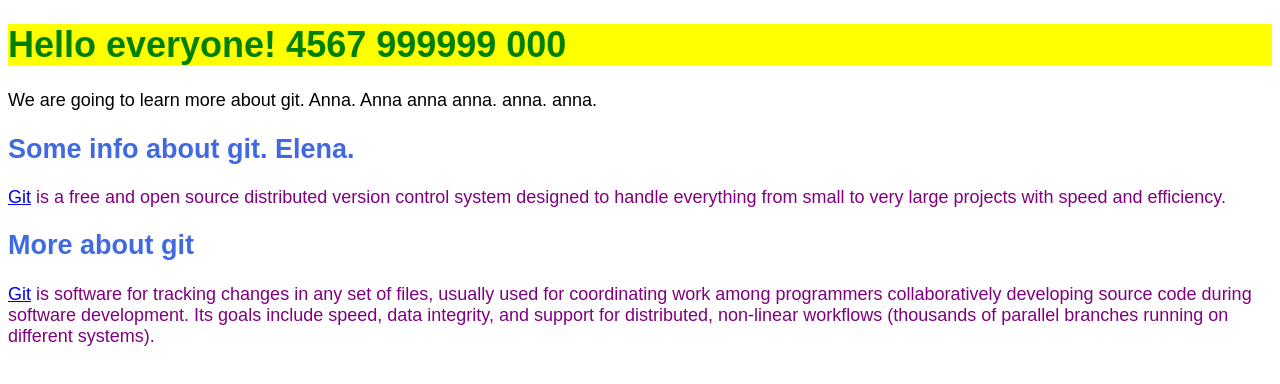
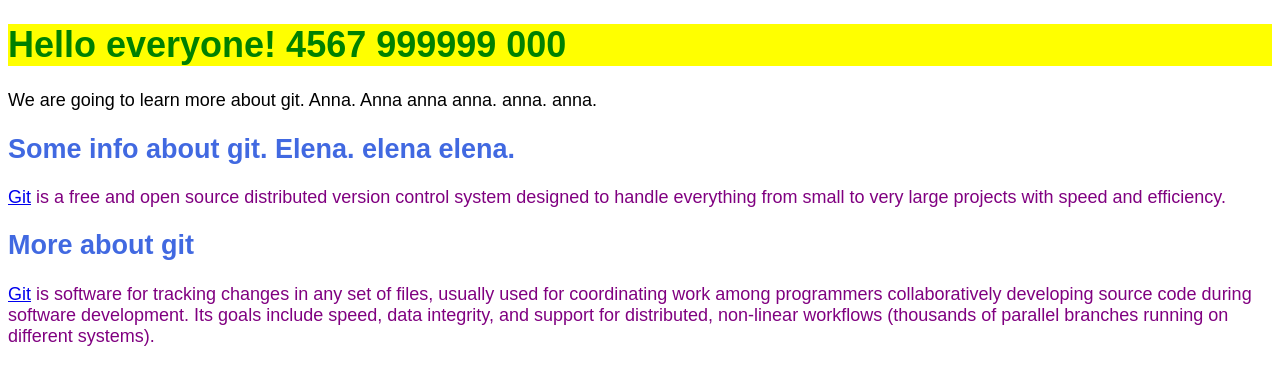
Before and after one commit to ice-lenor/learn_git, a plain HTML site: page index.html in a window 1280 px wide. Drawn offline with Linux system fonts and the light colour scheme.

Commit message:
updated subheader again

```diff
--- a/index.html
+++ b/index.html
@@ -11,7 +11,7 @@
 
     <p class="text-purple">We are going to learn more about git. Anna. Anna anna anna. anna. anna.</p>
 
-    <h2 class="subheader">Some info about git. Elena.</h2>
+    <h2 class="subheader">Some info about git. Elena. elena elena.</h2>
 
     <p class="text1">
         <a href="https://git-scm.com/">Git</a> is a free and open source distributed version control system designed to handle everything from small to very large projects with speed and efficiency.</p>
```
